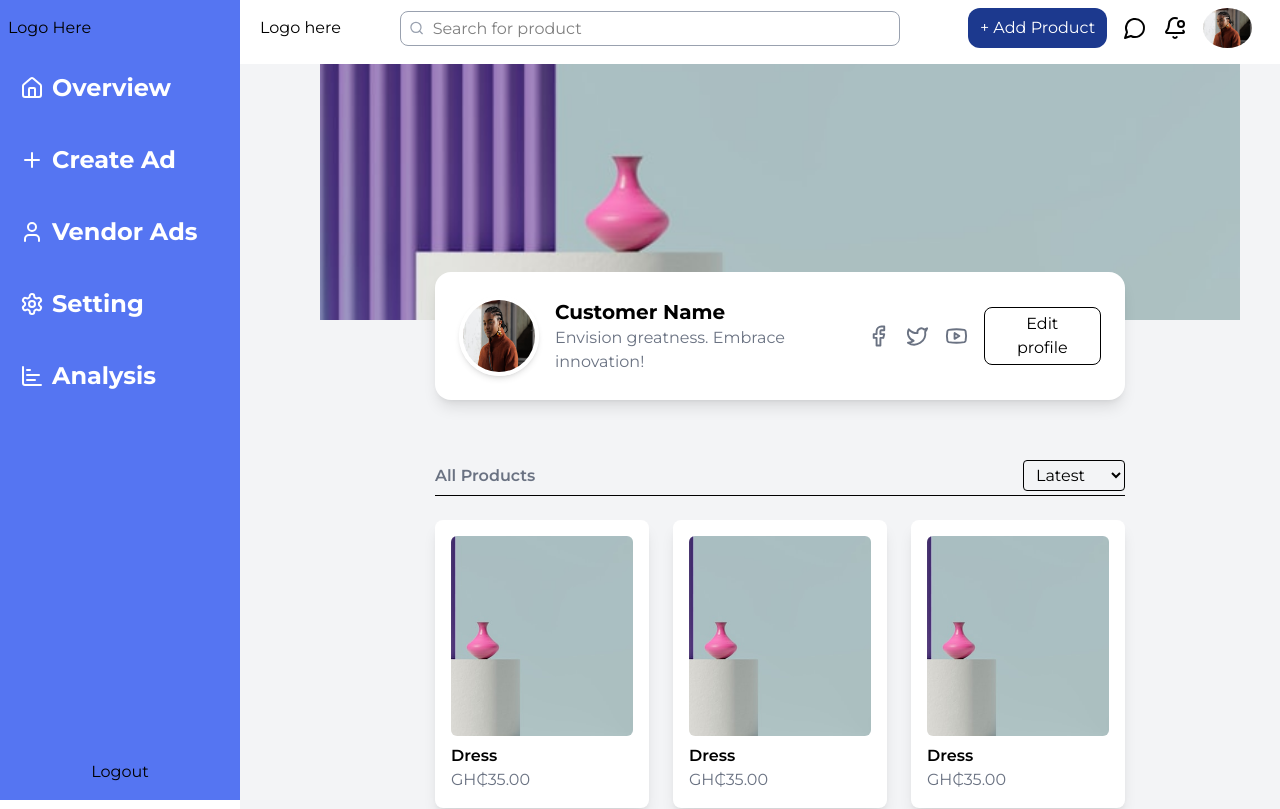
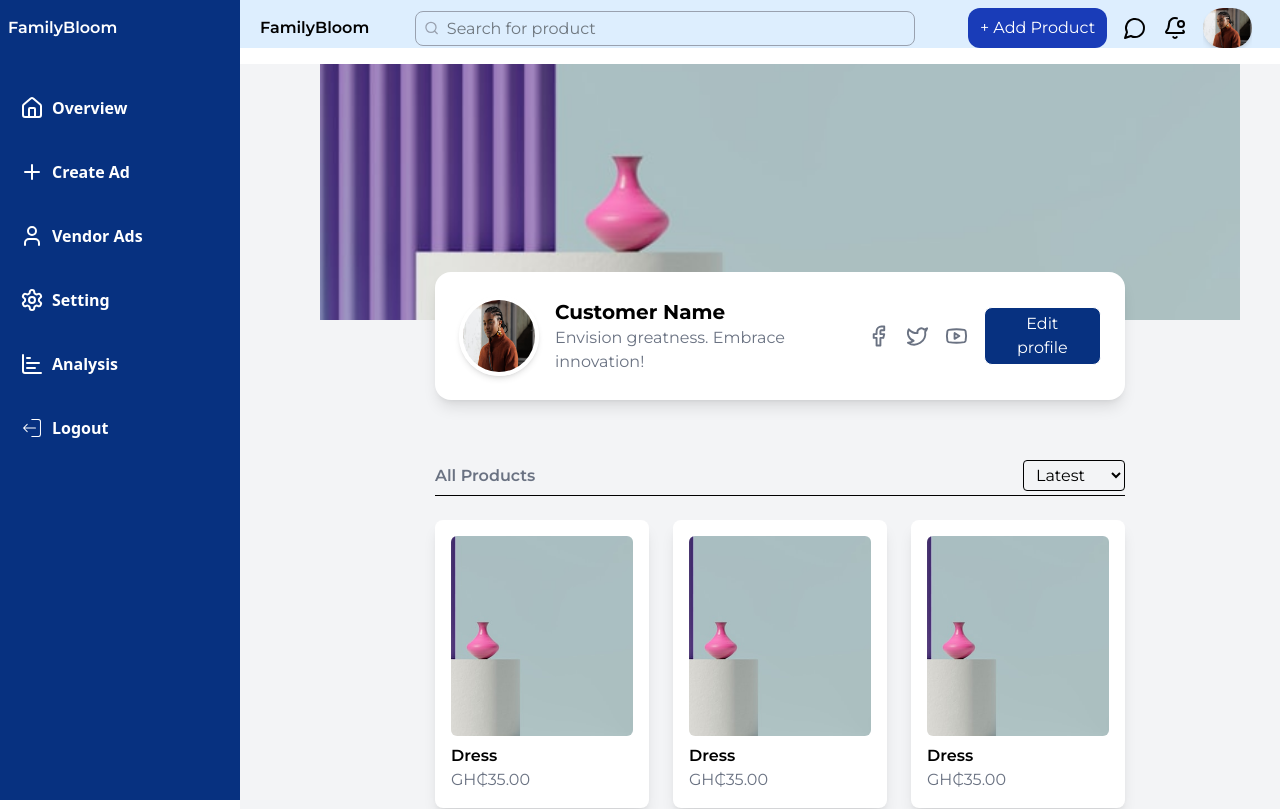
Before and after one commit to ASE-Devs/Advertising-app, a React (Vite) app: page /dashboard in a window 1280 px wide. Shown: the top 809 px of the page. Built offline with nearby package versions, Linux system fonts and the light colour scheme; no server answers.

Commit message:
first commit

```diff
--- a/src/components/DashBar.jsx
+++ b/src/components/DashBar.jsx
@@ -4,43 +4,11 @@ import Image from "../assets/pics/profile.jpg";
 
 const DashBar = () => {
   return (
-    <div className=" bg-white w-full pt-2 ">
-      {/* <nav className=" ">
-        <div>Logo here</div>
-
-        <div className=" flex gap-1  border-2 rounded-4xl p-2 pb-1 w-96">
-          <div>
-            <Search />
-          </div>
-          <input type="text" placeholder="Search" />
+    <div className=" bg-[#DDEEFE] w-full pt-2">
+      <nav className="flex justify-between items-center ">
+        <div className="pl-5">
+          <span className=" text-black font-semibold">FamilyBloom</span>
         </div>
-
-        <div className=" flex justify-around ">
-          <button className="bg-[#5575F2] text-white font-semibold rounded-[2vh] p-1.5 hover:bg-blue-800">
-            + add product
-          </button>
-
-          <div>
-            <select>
-              <MessageCircleMore />
-              <option value=""></option>
-            </select>
-          </div>
-
-          <span>
-            <Bell />
-          </span>
-          <div className="bg-cover w-[8%]">
-            <img
-              className="rounded-full w-full"
-              src={Image}
-              alt="profile.jpg"
-            />
-          </div>
-        </div>
-      </nav> */}
-      <nav className="flex justify-between items-center">
-        <div className="pl-5">Logo here</div>
         <div className="flex border-1 w-[500px] h-[35px] items-center justify-center border-gray-400 rounded-[8px]">
           <SearchIcon className="h-[16px] text-gray-400 pl-2"></SearchIcon>
           <input
@@ -52,7 +20,7 @@ const DashBar = () => {
         <div className="flex justify-around w-[25vw] pr-5 items-center">
           <button
             type="submit"
-            className="bg-blue-900 px-3 py-2 rounded-xl text-white"
+            className="bg-[#193CB8] px-3 py-2 rounded-xl text-white"
           >
             {" "}
             + Add Product
@@ -63,7 +31,7 @@ const DashBar = () => {
             <img
               src={Image}
               alt=""
-              className="rounded-[50%] w-full h-full relative object-cover"
+              className="rounded-full w-full h-full relative object-cover border-white shadow-md"
             />
           </div>
         </div>
--- a/src/components/EditAdForm.jsx
+++ b/src/components/EditAdForm.jsx
@@ -13,8 +13,6 @@ const EditAdForm = ({ ad, onSubmit }) => {
       onSubmit={handleSubmit}
       className="bg-white p-6 rounded-lg shadow-md w-full max-w-lg mx-auto"
     >
-      <h2 className="text-xl font-semibold mb-4 text-center">Edit Advertisement</h2>
-
       <div className="mb-4">
         <label className="block text-gray-700 font-medium">Title</label>
         <input
--- a/src/components/Sidebar.jsx
+++ b/src/components/Sidebar.jsx
@@ -1,26 +1,33 @@
 import React from "react";
 import K from "../constants";
 import { NavLink } from "react-router";
+import { CiLogout } from "react-icons/ci";
 
 const Sidebar = () => {
   return (
-    <div className=" flex flex-col w-60 gap-y-6 bg-[#5575F2] h-screen px-2 py-4 fixed top-0 left-0">
-      <span>Logo Here</span>
+    <div className=" flex flex-col w-60 gap-y-6 bg-[#073180] h-screen px-2 py-4 fixed top-0 left-0">
+<span className=" text-white font-semibold">FamilyBloom</span>
+      <span className="text-white"></span>
       <div className=" flex flex-col gap-y-6">
         {K.NAVLINKS.map((link, index) => {
           return (
             <NavLink
               key={index}
               to={link.path}
-              className="text-white font-bold text-2xl hover:bg-black px-3 py-2 w-full rounded-md flex gap-x-2 items-center"
+              className="text-white font-bold font-sans text-2 hover:bg-[#5c6064] px-3 py-2 w-full rounded-md flex gap-x-2 items-center"
             >
               <link.icon className="w-6 h-6" />
               <span>{link.name}</span>
             </NavLink>
           );
         })}
+      </div >
+      <div className="flex text-white font-bold font-sans text-2 hover:bg-[#5c6064] px-3 py-2 w-full rounded-md  gap-x-2 items-center">
+      <CiLogout className="text-2xl"/>
+      <button className="mt-auto">Logout</button>
       </div>
-      <button className="mt-auto">Logout</button>
+
+
     </div>
   );
 };
--- a/src/pages/dashboard/Overview.jsx
+++ b/src/pages/dashboard/Overview.jsx
@@ -30,7 +30,7 @@ const Overview = () => {
           <Facebook className="text-gray-500 hover:text-blue-500" />
           <Twitter className="text-gray-500 hover:text-blue-500" />
           <LucideYoutube className="text-gray-500 hover:text-blue-500" />
-          <button className="border px-4 py-1 rounded-lg hover:text-blue-500">
+          <button className="border px-4 py-1 rounded-lg bg-[#073180] text-white  hover:bg-blue-700 transition duration-300">
             Edit profile
           </button>
         </div>
--- a/src/pages/user/Landing.jsx
+++ b/src/pages/user/Landing.jsx
@@ -11,6 +11,7 @@ import { FaBagShopping, FaChildren } from "react-icons/fa6";
 import { TbTruckDelivery } from "react-icons/tb";
 import { FcCustomerSupport } from "react-icons/fc";
 import { MdOutlinePolicy } from "react-icons/md";
+import ProductCard from "../../components/ProductCard";
 
 const Landing = () => {
   return (
```
